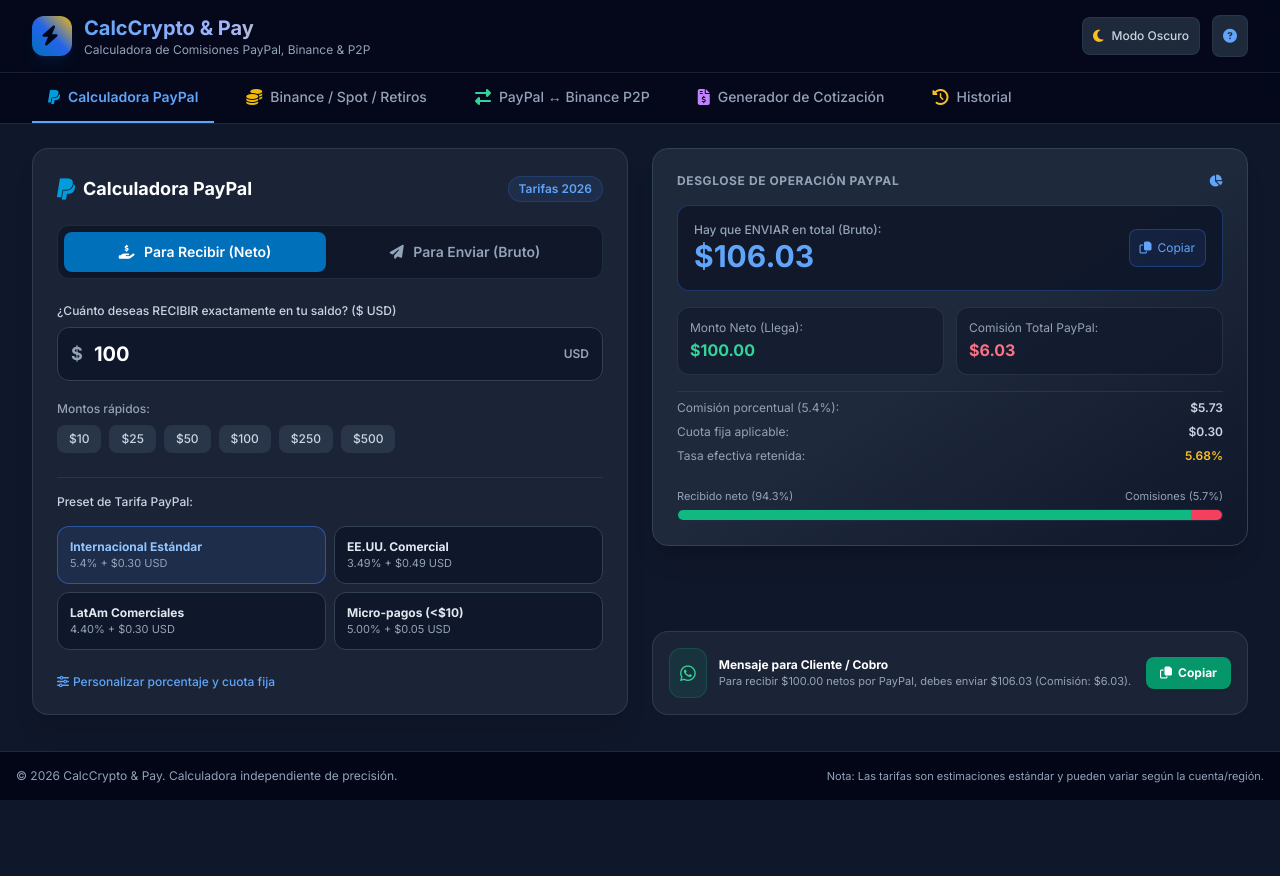
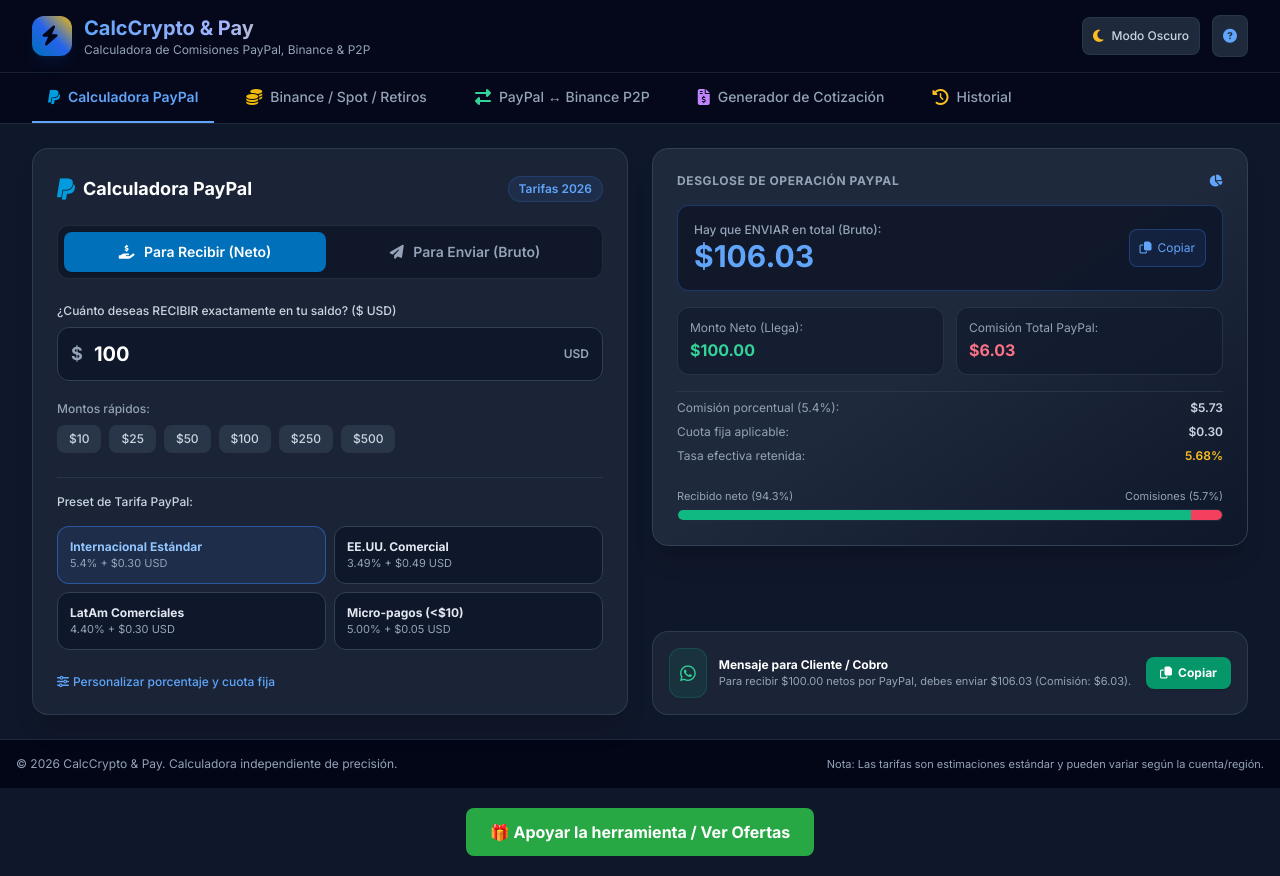
Before and after one commit to vickipole43-eng/calculadora-comisiones., a plain HTML site: page index.html in a window 1280 px wide. Before the commit the page ends 800 px from the top, so only its background shows below. Drawn offline with nearby package versions, Linux system fonts and the light colour scheme.

Commit message:
Update index.html

```diff
--- a/index.html
+++ b/index.html
@@ -1122,5 +1122,11 @@
             document.getElementById('infoModal').classList.add('hidden');
         }
     </script>
+    <!-- Botón Monetizado Monetag -->
+<div style="text-align: center; margin: 20px 0;">
+  <a href="https://omg10.com/4/11572121" target="_blank" style="background-color: #28a745; color: white; padding: 12px 24px; text-decoration: none; border-radius: 8px; font-weight: bold; display: inline-block;">
+     🎁 Apoyar la herramienta / Ver Ofertas
+  </a>
+</div>
 </body>
 </html>
```
